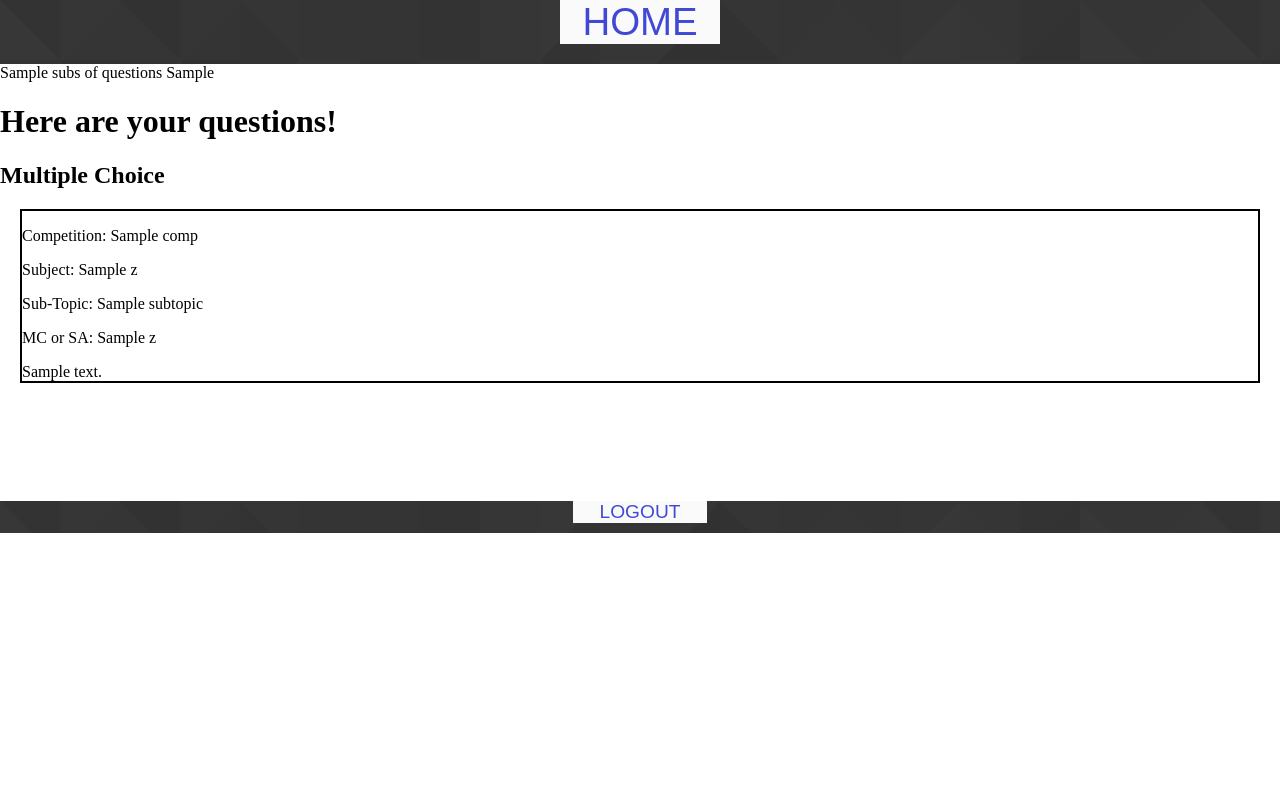
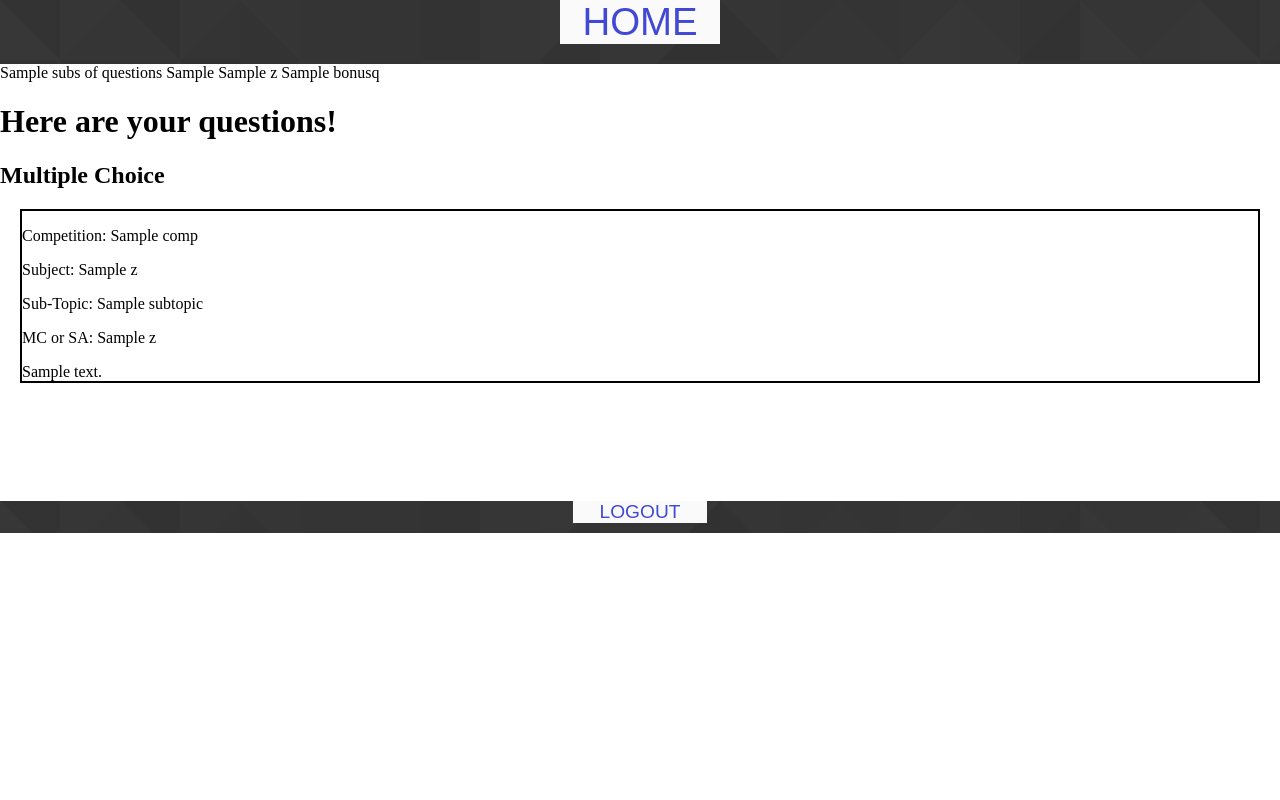
Before and after one commit to evanzhong/sciencebowl, a Django app: template hello/templates/questionset.html in a window 1280 px wide. Run offline with Django 3.2, Linux system fonts and the light colour scheme; the template is opened without the code that fills it: most values are stand-ins (such as "Sample title", 1, 10 or a date in 2020).

Commit message:
Debugging

```diff
--- a/hello/templates/questionset.html
+++ b/hello/templates/questionset.html
@@ -66,6 +66,10 @@
 </style>
 {{subsOfQuestions}}
 {{zList}}
+{% for q, bonusq in zList %}
+  {{q.subject}}
+  {{bonusq.subject}}
+{% endfor%}
 <div>
   <h1>Here are your questions!</h1>
   <h2>Multiple Choice</h2>
```
